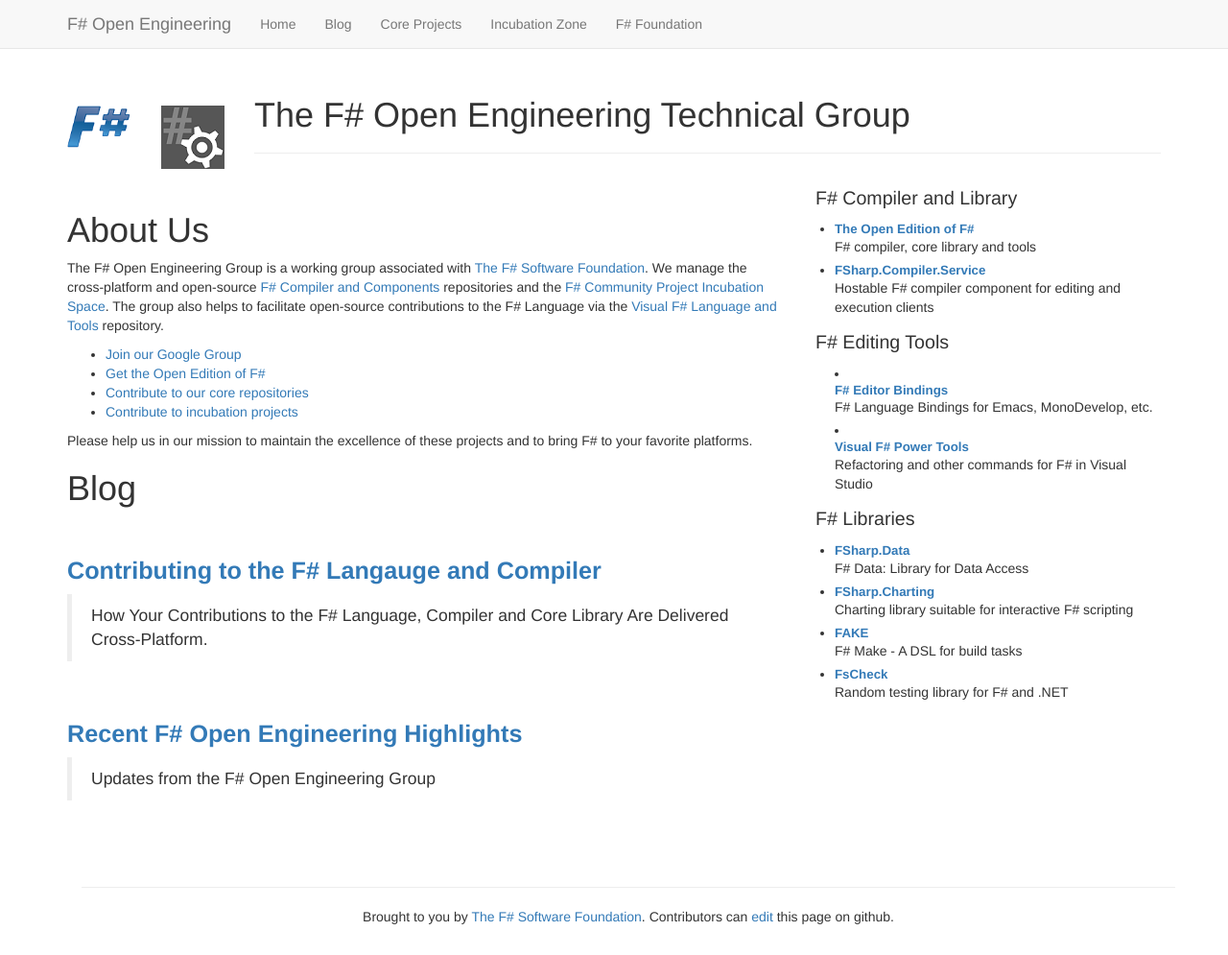
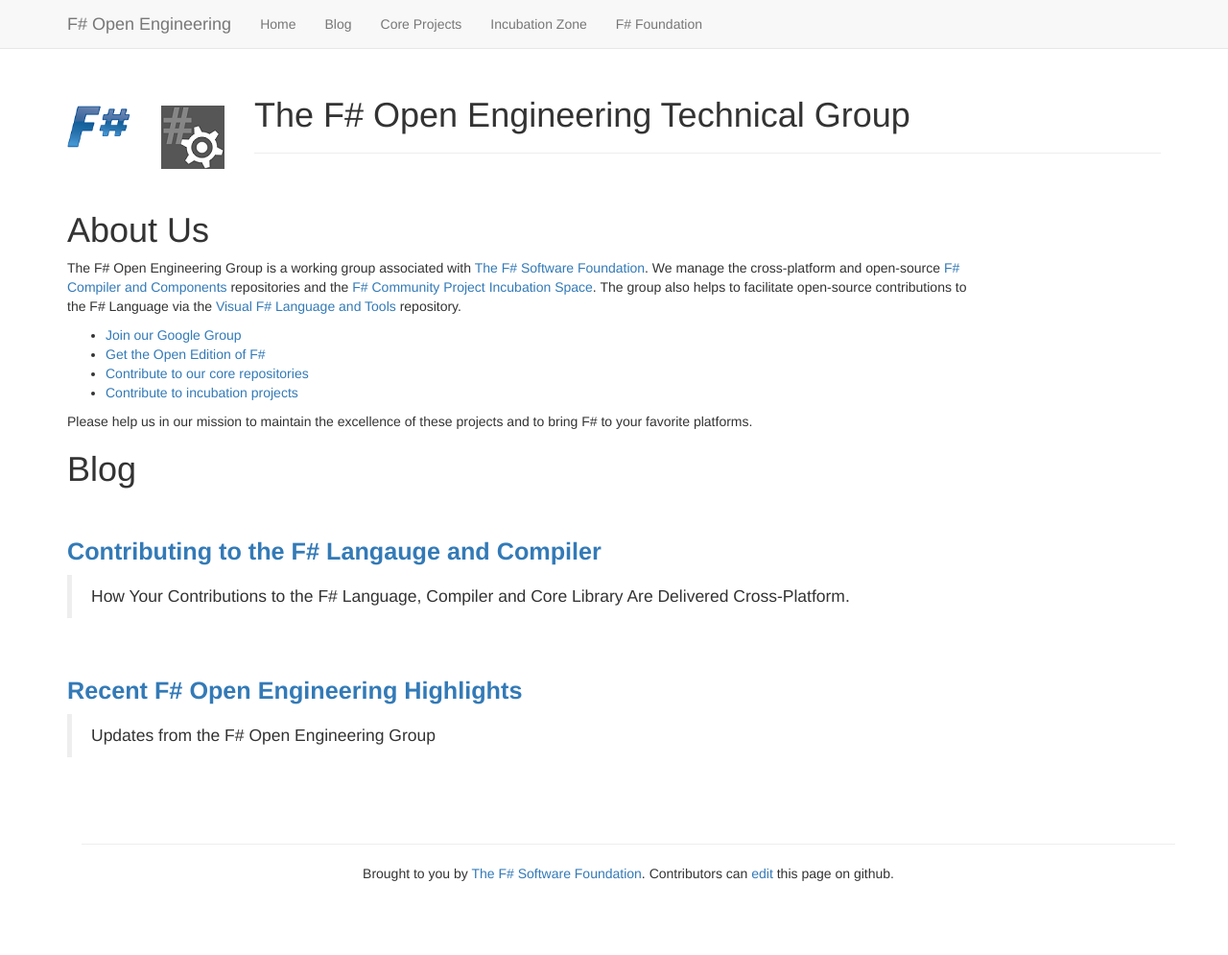
Before and after one commit to fsharp/fsharp.github.io, a Jekyll site: the page built from index.md, in a window 1280 px wide and 995 px high. Shown: the whole window at 96% size. Built offline with Jekyll 4.4.1, drawn with Linux system fonts in a browser that asks for light colours; nearby versions of some CDN libraries; some web fonts are replaced.

Commit message:
Update default.html

```diff
--- a/_layouts/default.html
+++ b/_layouts/default.html
@@ -61,38 +61,12 @@
         </div>
         <div class="row">
 
-          <div class="col-md-8">
+          <div class="col-md-10">
             {{ content }}
           </div>
 
-          <div class="col-md-4" id="rightPanel">
+          <div class="col-md-2" id="rightPanel">
 
-            <h3>F# Compiler and Library</h3>
-            <ul>
-            <li><h4><a href="http://github.com/fsharp/fsharp">The Open Edition of F#</a></h4>
-              F# compiler, core library and tools</li>
-            <li><h4><a href="http://fsharp.github.io/FSharp.Compiler.Service">FSharp.Compiler.Service</a></h4>
-              Hostable F# compiler component for editing and execution clients</li>
-            </ul>
-
-            <h3>F# Editing Tools</h3>
-            <li><h4><a href="http://github.com/fsharp/fsharpbinding">F# Editor Bindings</a></h4>
-              F# Language Bindings for Emacs, MonoDevelop, etc.</li>
-            <li><h4><a href="http://fsprojects.github.io/VisualFSharpPowerTools">Visual F# Power Tools</a></h4>
-              Refactoring and other commands for F# in Visual Studio</li>
-            </ul>
-
-            <h3>F# Libraries</h3>
-            <ul>
-            <li><h4><a href="http://fsharp.github.io/FSharp.Data">FSharp.Data</a></h4>
-              F# Data: Library for Data Access</li>
-            <li><h4><a href="http://fsharp.github.io/FSharp.Charting">FSharp.Charting</a></h4>
-              Charting library suitable for interactive F# scripting</li>
-            <li><h4><a href="http://fsharp.github.io/FAKE">FAKE</a></h4>
-              F# Make - A DSL for build tasks</li>
-            <li><h4><a href="http://github.com/fsharp/fscheck">FsCheck</a></h4>
-              Random testing library for F# and .NET</li>
-            </ul>
 
           </div>
         </div>
```
